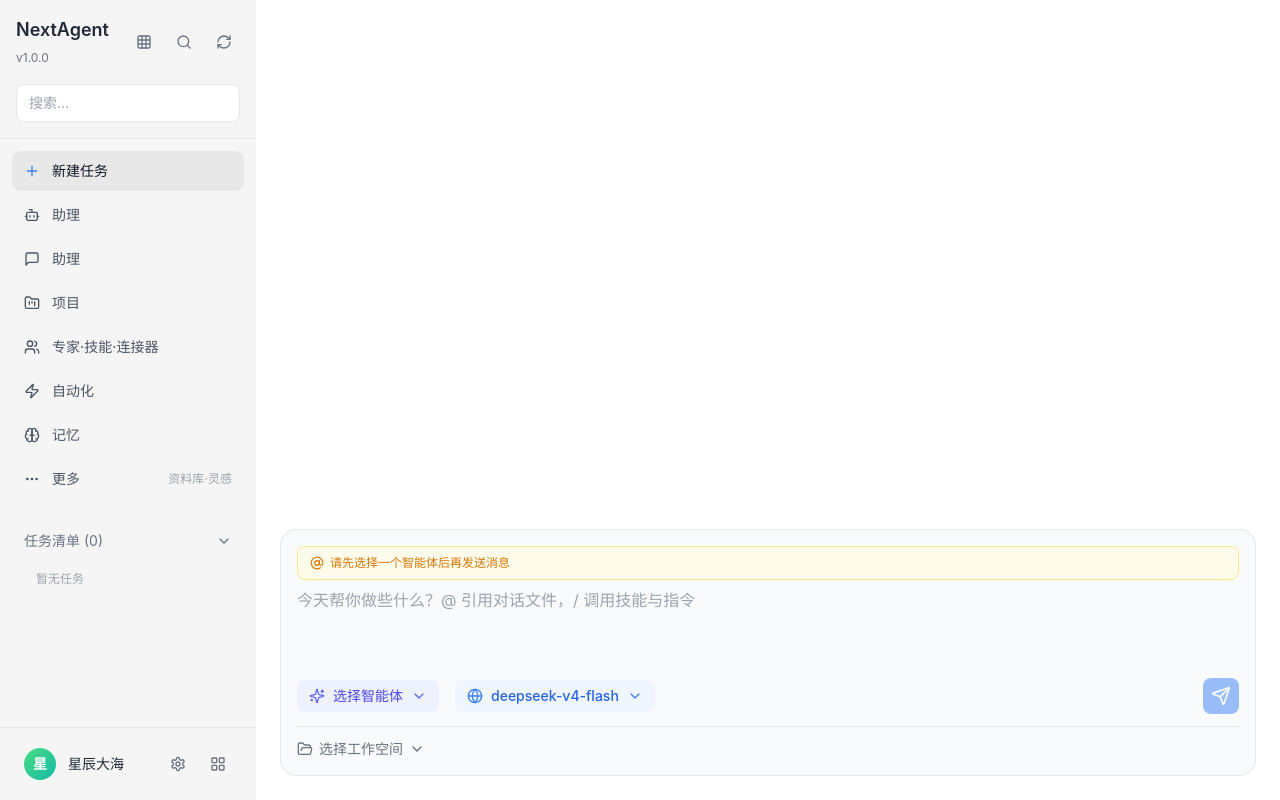
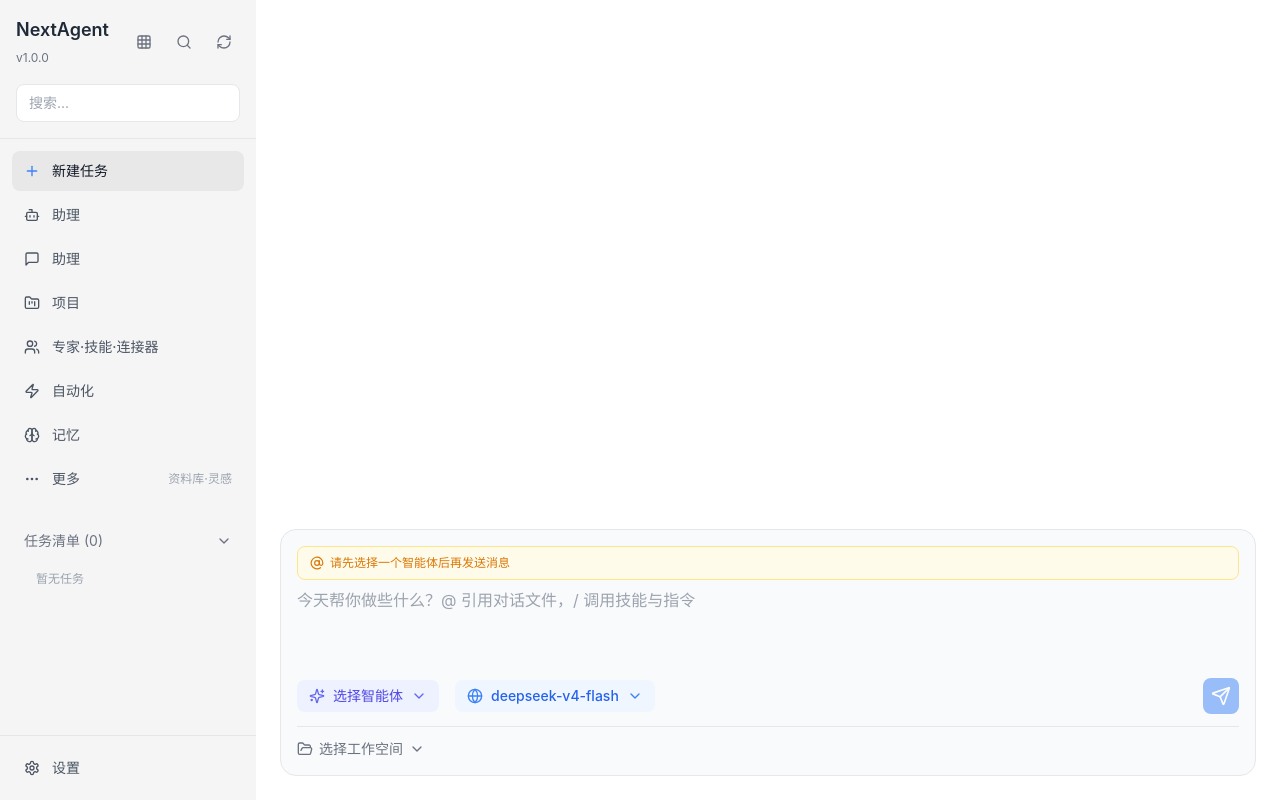
Before and after one commit to OpenChaser/NextAgent, a React (Vite) app: page / in a window 1280 px wide. Built offline with nearby package versions, Linux system fonts and the light colour scheme.

Commit message:
refactor: 删除侧边栏底部星辰大海栏，保留设置按钮并添加文字

```diff
--- a/src/renderer/components/Sidebar.tsx
+++ b/src/renderer/components/Sidebar.tsx
@@ -1,5 +1,5 @@
 import { useState } from 'react'
-import { Plus, Bot, FolderKanban, Users, Zap, MoreHorizontal, ChevronRight, MessageSquare, LayoutGrid, Settings, RefreshCw, Search, Grid3X3, Brain, Trash2 } from 'lucide-react'
+import { Plus, Bot, FolderKanban, Users, Zap, MoreHorizontal, ChevronRight, MessageSquare, Settings, RefreshCw, Search, Grid3X3, Brain, Trash2 } from 'lucide-react'
 import { Modal } from './Modal'
 
 interface SidebarProps {
@@ -132,26 +132,17 @@ export function Sidebar({ activeTab, onTabChange, tasks, currentTaskId, onCreate
       </nav>
 
       <div className="p-3 border-t border-gray-200">
-        <div className="flex items-center gap-3 px-3 py-2">
-          <div className="w-8 h-8 rounded-full bg-gradient-to-br from-green-400 to-teal-500 flex items-center justify-center">
-            <span className="text-white text-sm font-semibold">星</span>
-          </div>
-          <div className="flex-1">
-            <p className="text-sm font-medium text-gray-800">星辰大海</p>
-          </div>
-          <button
-            onClick={() => onTabChange('settings')}
-            className={`p-1.5 hover:bg-sidebar-hover rounded-lg transition-colors ${
-              activeTab === 'settings' ? 'bg-sidebar-active' : ''
-            }`}
-            title="设置"
-          >
-            <Settings className={`w-4 h-4 ${activeTab === 'settings' ? 'text-blue-500' : 'text-gray-500'}`} />
-          </button>
-          <button className="p-1.5 hover:bg-sidebar-hover rounded-lg transition-colors">
-            <LayoutGrid className="w-4 h-4 text-gray-500" />
-          </button>
-        </div>
+        <button
+          onClick={() => onTabChange('settings')}
+          className={`w-full flex items-center gap-3 px-3 py-2.5 rounded-lg text-sm font-medium transition-colors ${
+            activeTab === 'settings'
+              ? 'bg-sidebar-active text-gray-900'
+              : 'text-gray-600 hover:bg-sidebar-hover'
+          }`}
+        >
+          <Settings className={`w-4 h-4 ${activeTab === 'settings' ? 'text-blue-500' : ''}`} />
+          <span className="flex-1 text-left">设置</span>
+        </button>
       </div>
       <Modal
         isOpen={pendingDeleteId !== null}
```
